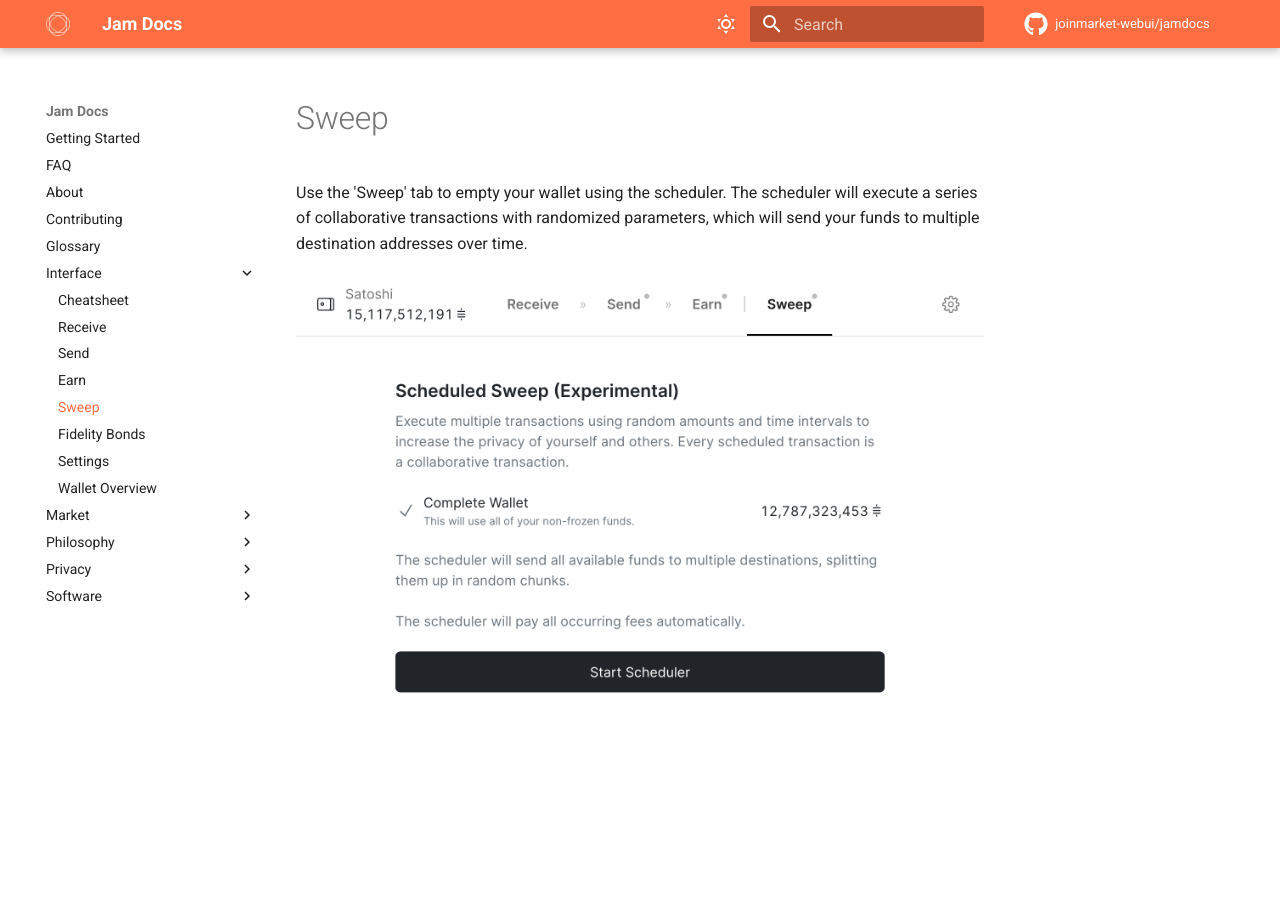
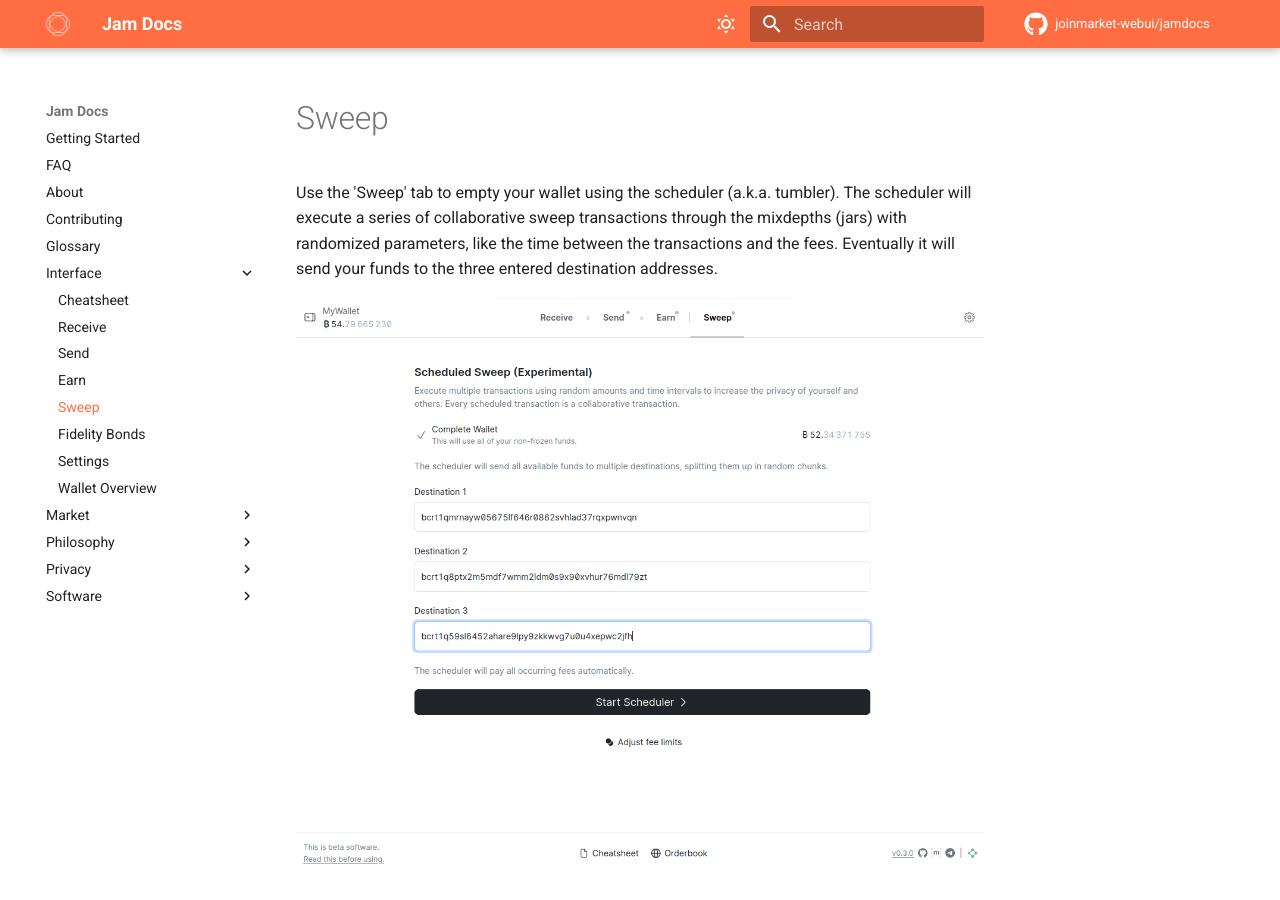
Before and after one commit to joinmarket-webui/jamdocs, an MkDocs documentation site: the page built from docs/interface/04-sweep.md, in a window 1280 px wide and 900 px high. Built offline with MkDocs 1.6.1 and Material for MkDocs 9.7.7, drawn with Linux system fonts in a browser that asks for light colours; nearby versions of some CDN libraries; comment, search, counter and statistics services are not loaded.

Commit message:
docs(sweep): improve description and update images (#68)

```diff
--- a/docs/interface/04-sweep.md
+++ b/docs/interface/04-sweep.md
@@ -1,8 +1,7 @@
 # Sweep
 
-Use the 'Sweep' tab to empty your wallet using the scheduler. The scheduler will
-execute a series of collaborative transactions with randomized parameters, which
-will send your funds to multiple destination addresses over time.
+Use the 'Sweep' tab to empty your wallet using the scheduler (a.k.a. tumbler). The scheduler will
+execute a series of collaborative sweep transactions through the mixdepths (jars) with randomized parameters, like the time between the transactions and the fees. Eventually it will send your funds to the three entered destination addresses.
 
 ![](../assets/interface/jam.png#only-dark)
 
```
Also changed, not shown: docs/assets/interface/jam-light.png, docs/assets/interface/jam-running-light.png, docs/assets/interface/jam-running.png, docs/assets/interface/jam.png.
